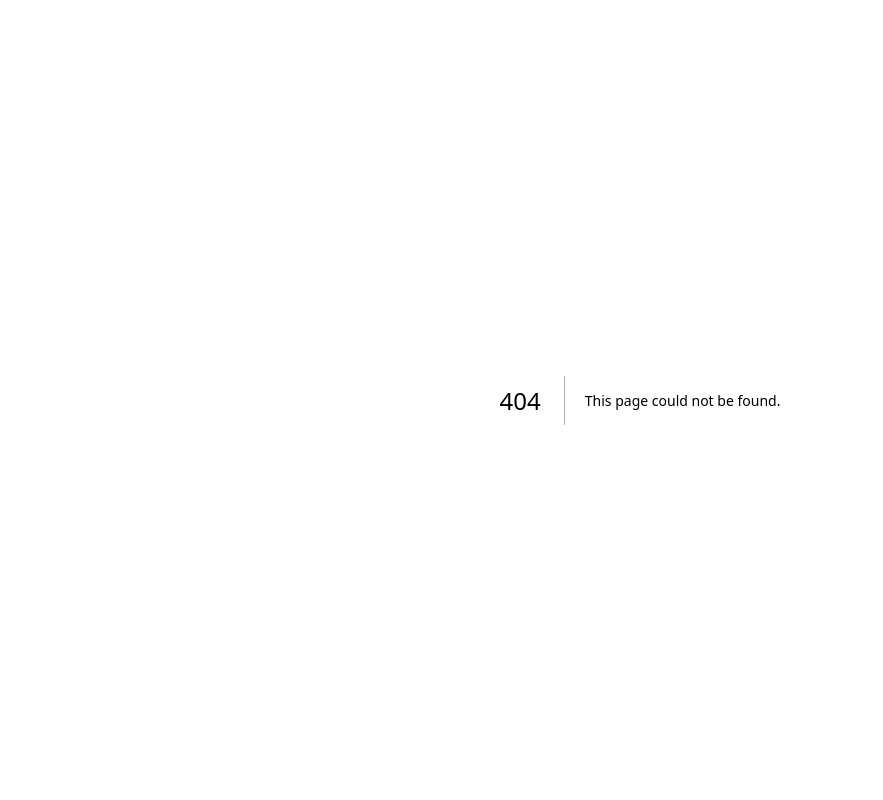
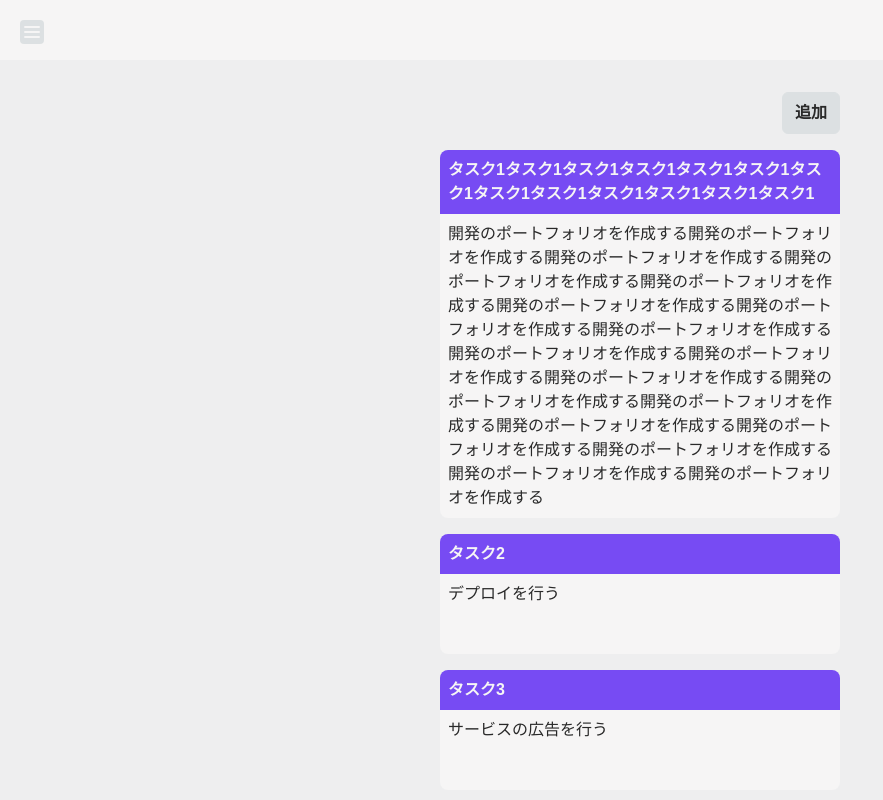
Before and after one commit to Kanta-Yamamoto/my-project, a Next.js app: page /task in a window 1280 px wide. Before the commit this address had no page. Shown: the top 800 px of the page, without its empty margins (0-883 px from the left). Built offline with nearby package versions, Linux system fonts and the light colour scheme.

Commit message:
タスク生成機能のレイアウトの追加

```diff
--- a/pages/components/Layout.tsx
+++ b/pages/components/Layout.tsx
@@ -8,19 +8,20 @@ interface LayoutProps {
 
 function Layout({ children }: LayoutProps) {
   return (
-    <div className="bg-bg-gray h-screen text-black w-full">
+    <div className="bg-bg-gray min-h-screen text-black w-full">
       <Head>
         <link rel="icon" href="/favicon.ico" />
       </Head>
 
-      <div className="w-full h-[60px]">
+      <div className="w-full h-[60px] bg-white fixed top- left-0">
         <Sidebar
           type="default"
           avatarSrc="/default_avatar.svg"
           name="デフォルトユーザー"
         />
       </div>
-      <main className="px-4 pt-8 sm:pt-10 sm:px-0 max-w-[400px] mx-auto flex justify-center items-center flex-col">
+      <div className="h-[60px] w-full"></div>
+      <main className="px-4 pt-8 sm:px-0 max-w-[400px] mx-auto flex justify-center items-center flex-col pb-10">
         {children}
       </main>
     </div>
--- a/pages/components/Sidebar.tsx
+++ b/pages/components/Sidebar.tsx
@@ -54,7 +54,7 @@ export const Sidebar = ({
   const defaultItems: Item[] = [
     {
       name: "ホーム",
-      link: "",
+      link: "/",
     },
     {
       name: "通知",
@@ -62,27 +62,20 @@ export const Sidebar = ({
       hasUnderbar: true,
     },
     {
+      name: "マイページ",
+      link: "/mypage",
+    },
+    {
+      name: "タスク",
+      link: "/task",
+      // nested: [
+      //   { name: "メニュー", link: "" },
+      //   { name: "ポートフォリオ", link: "" },
+      // ],
+    },
+    {
       name: "検索",
       link: "",
-    },
-    {
-      name: "サンプル",
-      link: "",
-
-      nested: [{ name: "ファイル", link: "" }],
-    },
-    {
-      name: "サンプル2",
-      link: "",
-    },
-    { name: "サンプル3", link: "" },
-    {
-      name: "サンプル4",
-      link: "",
-      nested: [
-        { name: "メニュー", link: "" },
-        { name: "ポートフォリオ", link: "" },
-      ],
     },
   ];
 
@@ -98,7 +91,7 @@ export const Sidebar = ({
 
   return (
     <>
-      <div className="relative z-50">
+      <div className="relative z-100">
         <div
           onMouseLeave={() => setIsOpen(!isOpen)}
           className={`${"fixed"}  backdrop-blur-lg shadow-lg h-screen overflow-hidden transition-all ease-in-out ${
--- /dev/null
+++ b/pages/components/modal.tsx
@@ -0,0 +1,59 @@
+import { Dialog } from "@headlessui/react";
+import clsx from "clsx";
+
+type ModalProps = {
+  size?: "medium" | "large" | "custom";
+  children: React.ReactNode;
+  isOpen: boolean;
+  setIsOpen: any;
+  hasCrossButton?: boolean;
+};
+
+const style = {
+  sizes: {
+    medium: "sm:w-[500px] px-4 sm:px-8 py-10",
+    large: "sm:w-[600px] px-4 sm:px-8 py-10",
+    custom: "w-max px-0",
+  },
+} as const;
+
+export const Modal = ({
+  children,
+  isOpen,
+  setIsOpen,
+  hasCrossButton,
+  size = "medium",
+  ...rest
+}: ModalProps) => {
+  return (
+    <>
+      <Dialog
+        open={isOpen}
+        onClose={() => setIsOpen(!isOpen)}
+        className="relative z-50"
+      >
+        <div className="fixed inset-0 bg-black/40" aria-hidden="true">
+          <div className={clsx("flex h-full items-center justify-center p-4")}>
+            <Dialog.Panel
+              className={clsx(
+                "max-h-full mx-auto rounded-10 bg-white drop-shadow-md overflow-y-auto w-full relative",
+                style.sizes[size]
+              )}
+              {...rest}
+            >
+              {hasCrossButton && (
+                <button
+                  onClick={() => setIsOpen(!isOpen)}
+                  className="w-6 h-6 flex absolute right-4 top-4 justify-center items-center"
+                >
+                  ✖️
+                </button>
+              )}
+              <div className="mx-auto">{children}</div>
+            </Dialog.Panel>
+          </div>
+        </div>
+      </Dialog>
+    </>
+  );
+};
--- /dev/null
+++ b/pages/task.tsx
@@ -0,0 +1,185 @@
+import { Avatar } from "./components/Avatar";
+import { Button } from "./components/Button";
+import Layout from "./components/Layout";
+import { Modal } from "./components/modal";
+import React, { useState } from "react";
+import { useForm } from "react-hook-form";
+import { useRouter } from "next/router";
+
+interface FormData {
+  username: string;
+  introduce: string;
+}
+
+interface Item {
+  name: string;
+  content: string;
+  index?: number;
+}
+
+const Items: Item[] = [
+  {
+    name: "タスク1タスク1タスク1タスク1タスク1タスク1タスク1タスク1タスク1タスク1タスク1タスク1タスク1",
+    content:
+      "開発のポートフォリオを作成する開発のポートフォリオを作成する開発のポートフォリオを作成する開発のポートフォリオを作成する開発のポートフォリオを作成する開発のポートフォリオを作成する開発のポートフォリオを作成する開発のポートフォリオを作成する開発のポートフォリオを作成する開発のポートフォリオを作成する開発のポートフォリオを作成する開発のポートフォリオを作成する開発のポートフォリオを作成する開発のポートフォリオを作成する開発のポートフォリオを作成する開発のポートフォリオを作成する開発のポートフォリオを作成する開発のポートフォリオを作成する",
+  },
+  {
+    name: "タスク2",
+    content: "デプロイを行う",
+  },
+  {
+    name: "タスク3",
+    content: "サービスの広告を行う",
+  },
+  {
+    name: "タスク1タスク1タスク1タスク1タスク1タスク1タスク1タスク1タスク1タスク1タスク1タスク1タスク1",
+    content:
+      "開発のポートフォリオを作成する開発のポートフォリオを作成する開発のポートフォリオを作成する開発のポートフォリオを作成する開発のポートフォリオを作成する開発のポートフォリオを作成する開発のポートフォリオを作成する開発のポートフォリオを作成する開発のポートフォリオを作成する開発のポートフォリオを作成する開発のポートフォリオを作成する開発のポートフォリオを作成する開発のポートフォリオを作成する開発のポートフォリオを作成する開発のポートフォリオを作成する開発のポートフォリオを作成する開発のポートフォリオを作成する開発のポートフォリオを作成する",
+  },
+  {
+    name: "タスク2",
+    content: "デプロイを行う",
+  },
+  {
+    name: "タスク3",
+    content: "サービスの広告を行う",
+  },
+  {
+    name: "タスク1タスク1タスク1タスク1タスク1タスク1タスク1タスク1タスク1タスク1タスク1タスク1タスク1",
+    content:
+      "開発のポートフォリオを作成する開発のポートフォリオを作成する開発のポートフォリオを作成する開発のポートフォリオを作成する開発のポートフォリオを作成する開発のポートフォリオを作成する開発のポートフォリオを作成する開発のポートフォリオを作成する開発のポートフォリオを作成する開発のポートフォリオを作成する開発のポートフォリオを作成する開発のポートフォリオを作成する開発のポートフォリオを作成する開発のポートフォリオを作成する開発のポートフォリオを作成する開発のポートフォリオを作成する開発のポートフォリオを作成する開発のポートフォリオを作成する",
+  },
+  {
+    name: "タスク2",
+    content: "デプロイを行う",
+  },
+  {
+    name: "タスク3",
+    content: "サービスの広告を行う",
+  },
+];
+
+export default function Task() {
+  const [isModalOpen, setIsModalOpen] = useState(false);
+
+  const router = useRouter();
+  const {
+    register,
+    handleSubmit,
+    clearErrors,
+    formState: { errors },
+  } = useForm<FormData>();
+  const onSubmit = (data: FormData) => {
+    setIsModalOpen(false);
+  };
+
+  const [introduceError, setIntroduceError] = useState(false);
+  const [introduceCount, setIntroduceCount] = useState(0);
+
+  const handleIntroduceChange = (e: React.ChangeEvent<HTMLTextAreaElement>) => {
+    setIntroduceCount(e.target.value.length);
+    if (e.target.value.length > 200) {
+      setIntroduceError(true);
+      e.target.setCustomValidity("タスクの詳細は200文字以内で入力してください");
+    } else {
+      setIntroduceError(false);
+      e.target.setCustomValidity("");
+    }
+  };
+  return (
+    <>
+      <Layout>
+        <Modal
+          isOpen={isModalOpen}
+          setIsOpen={setIsModalOpen}
+          hasCrossButton={true}
+        >
+          <h1 className="font-bold text-xl">タスクの追加</h1>
+
+          <form
+            onSubmit={handleSubmit(onSubmit)}
+            className="w-full flex flex-col items-center gap-4"
+          >
+            <div className="bg-white rounded-8 py-4 w-full gap-4 grid">
+              <div className="flex flex-col gap-1">
+                <label>タイトル</label>
+                <input
+                  className={`px-2 h-8 rounded-4 focus:outline-none ${
+                    errors.username && "border-error-red border-[1px]"
+                  }`}
+                  {...register("username", { required: "名前は必須です" })}
+                />
+                <p className="text-error-red">{errors.username?.message}</p>
+              </div>
+              <div className="flex flex-col gap-1">
+                <label>詳細を記入</label>
+                <textarea
+                  className={`${
+                    introduceError || errors.introduce?.message
+                      ? "border-[1px] border-error-red"
+                      : ""
+                  } h-40 resize-none rounded-4 p-2 focus:outline-none`}
+                  {...register("introduce", {
+                    required: "詳細は必須です",
+                    maxLength: {
+                      value: 200,
+                      message: "詳細は200文字以内で入力してください",
+                    },
+                  })}
+                  onChange={handleIntroduceChange}
+                />
+                <div className="flex justify-between">
+                  <p className="text-error-red">
+                    {errors.introduce?.message ||
+                      (introduceError
+                        ? "自己紹介は100文字以内で入力してください"
+                        : "")}
+                  </p>
+                  <p
+                    className={`text-right ${
+                      introduceCount > 200 ? "text-red-500" : ""
+                    }`}
+                  >
+                    {introduceCount}/200
+                  </p>
+                </div>
+              </div>
+            </div>
+
+            <Button color="gray" type="submit">
+              追加する
+            </Button>
+          </form>
+        </Modal>
+        <div className="flex flex-col gap-4 w-full">
+          <div className="flex justify-end">
+            <Button
+              size="small"
+              color="gray"
+              onClick={() => setIsModalOpen(true)}
+            >
+              追加
+            </Button>
+          </div>
+
+          {Items.map((item) => (
+            <>
+              <div
+                key={item.name}
+                className="bg-white rounded-8 cursor-pointer"
+              >
+                <div className="w-full bg-primary text-white font-bold rounded-t-8 p-2">
+                  {item.name}
+                </div>
+
+                <div className="p-2 min-h-[80px] text-left">
+                  {item.content}{" "}
+                </div>
+              </div>
+            </>
+          ))}
+        </div>
+      </Layout>
+    </>
+  );
+}
```
